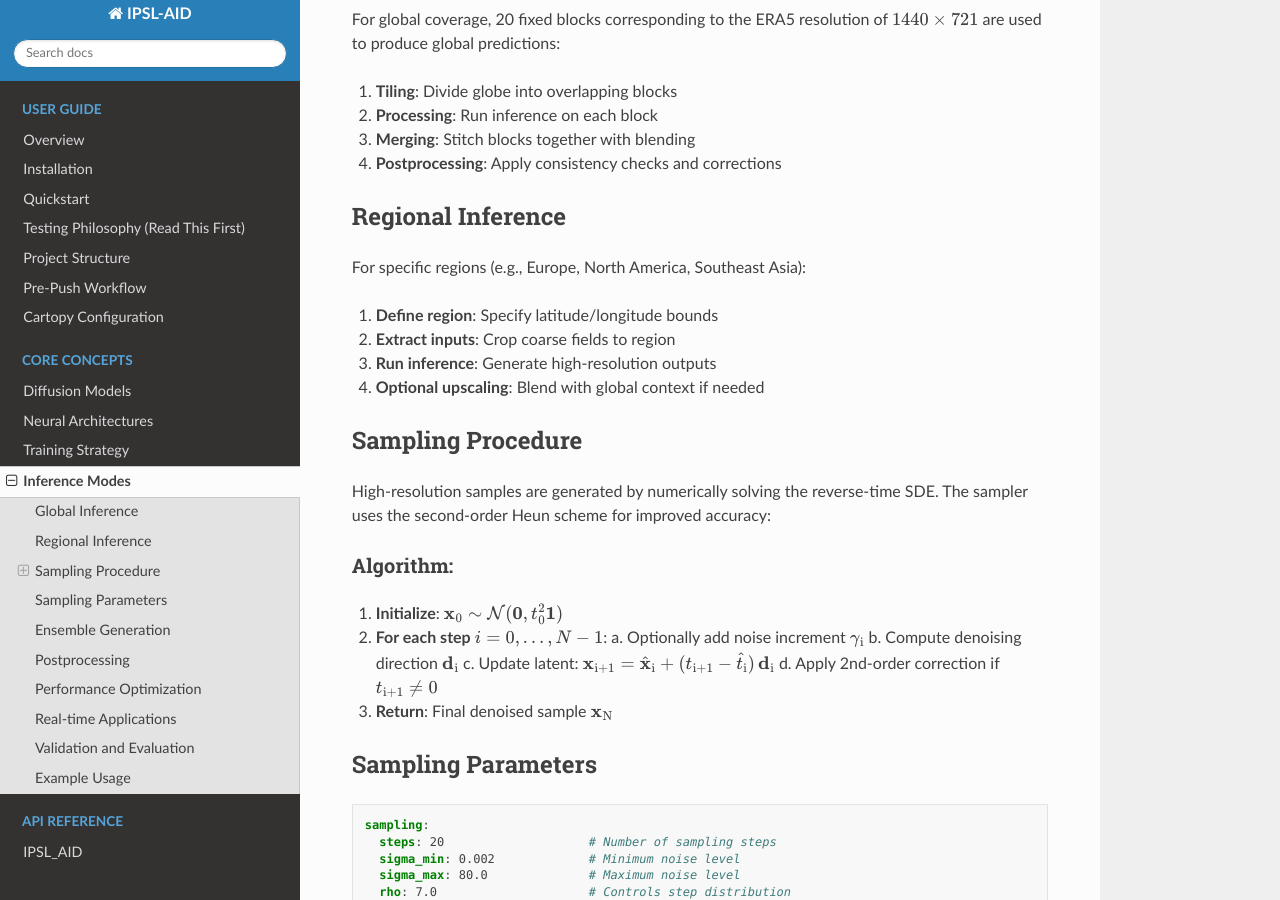
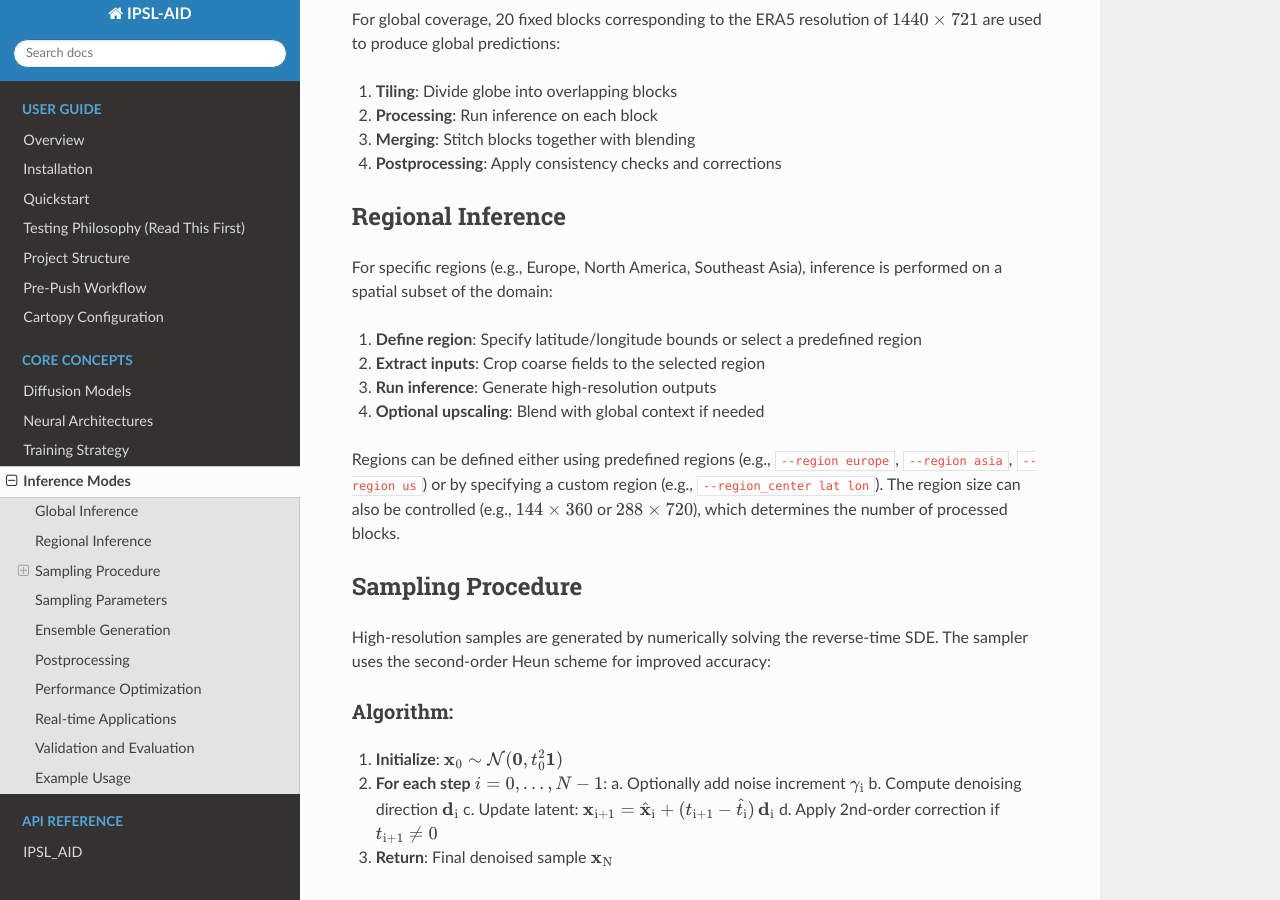
Before and after one commit to kardaneh/IPSL-AID, a Sphinx documentation site: the page built from doc/source/inference_modes.rst, in a window 1280 px wide and 900 px high, scrolled down 495 px. Built offline with Sphinx 7.4.7 and the Read the Docs theme 3.1.0, drawn with Linux system fonts in a browser that asks for light colours.

Commit message:
feat: improve regional inference documentation

```diff
--- a/doc/source/inference_modes.rst
+++ b/doc/source/inference_modes.rst
@@ -25,12 +25,18 @@ For global coverage, 20 fixed blocks corresponding to the ERA5 resolution of
 Regional Inference
 ------------------
 
-For specific regions (e.g., Europe, North America, Southeast Asia):
+For specific regions (e.g., Europe, North America, Southeast Asia), inference
+is performed on a spatial subset of the domain:
 
-1. **Define region**: Specify latitude/longitude bounds
-2. **Extract inputs**: Crop coarse fields to region
+1. **Define region**: Specify latitude/longitude bounds or select a predefined region
+2. **Extract inputs**: Crop coarse fields to the selected region
 3. **Run inference**: Generate high-resolution outputs
 4. **Optional upscaling**: Blend with global context if needed
+
+Regions can be defined either using predefined regions (e.g., ``--region europe``,
+``--region asia``, ``--region us``) or by specifying a custom region
+(e.g., ``--region_center lat lon``). The region size can also be controlled
+(e.g., :math:`144\times360` or :math:`288\times720`), which determines the number of processed blocks.
 
 Sampling Procedure
 ------------------
```
